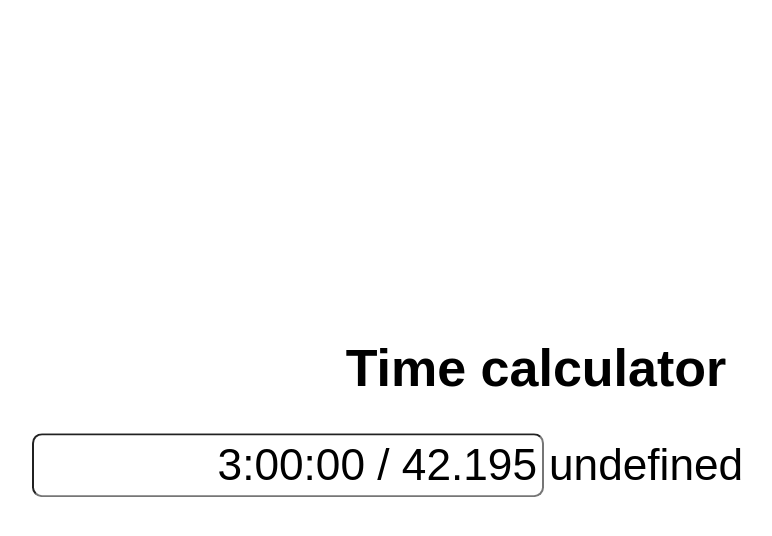
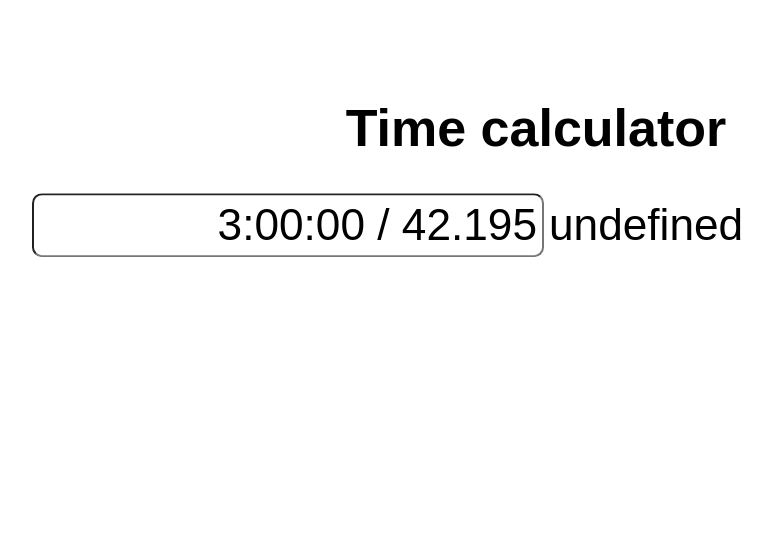
Before and after one commit to BOPOHOB/timecalc, a website built with webpack: page index.html in a window 1280 px wide. Shown: the whole page, without its empty margins (104-876 px from the left). Built offline with nearby package versions, Linux system fonts and the light colour scheme; a web font is replaced by a local one.

Commit message:
reduce top margin

```diff
--- a/index.html
+++ b/index.html
@@ -24,7 +24,7 @@
       href="https://cdn.rawgit.com/dreampulse/computer-modern-web-font/master/fonts.css">
     <style>
 body {
-  margin-top: 50vh;
+  margin-top: 20vh;
   transform: translateY(-50%);
   display: grid;
   grid-template-columns: 50vw auto;
```
